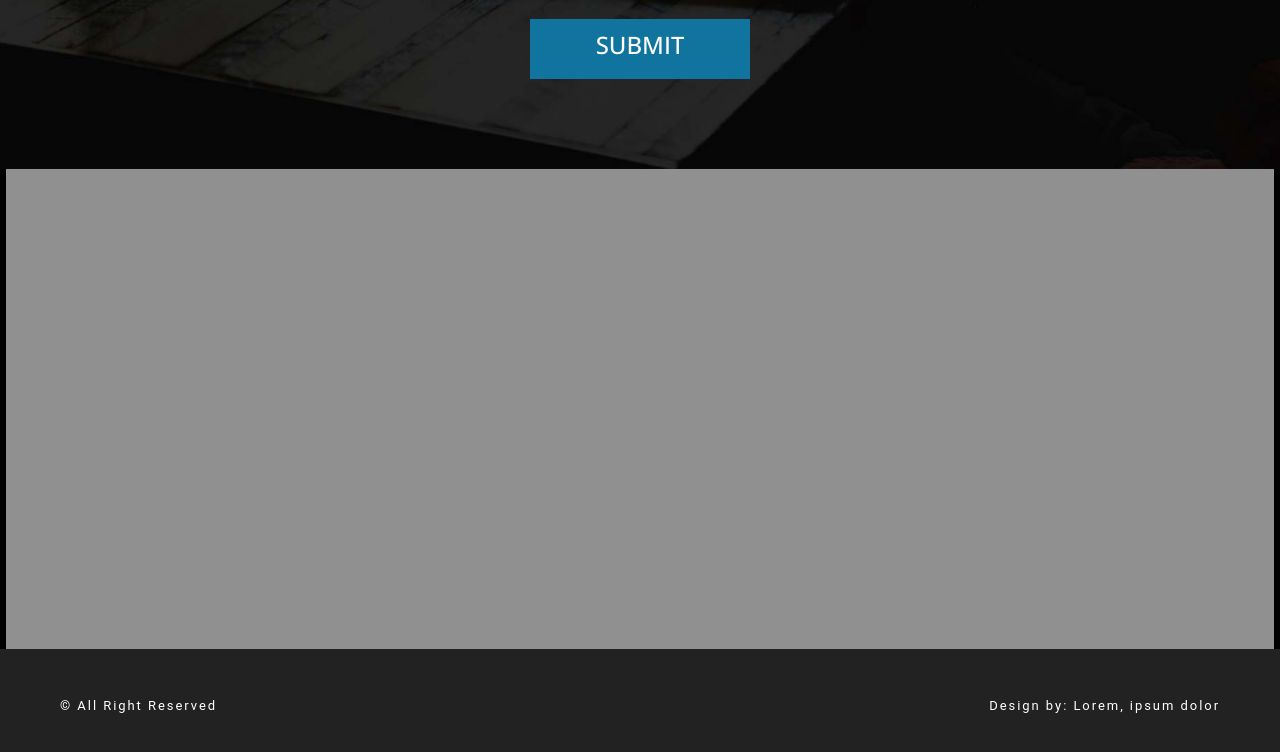
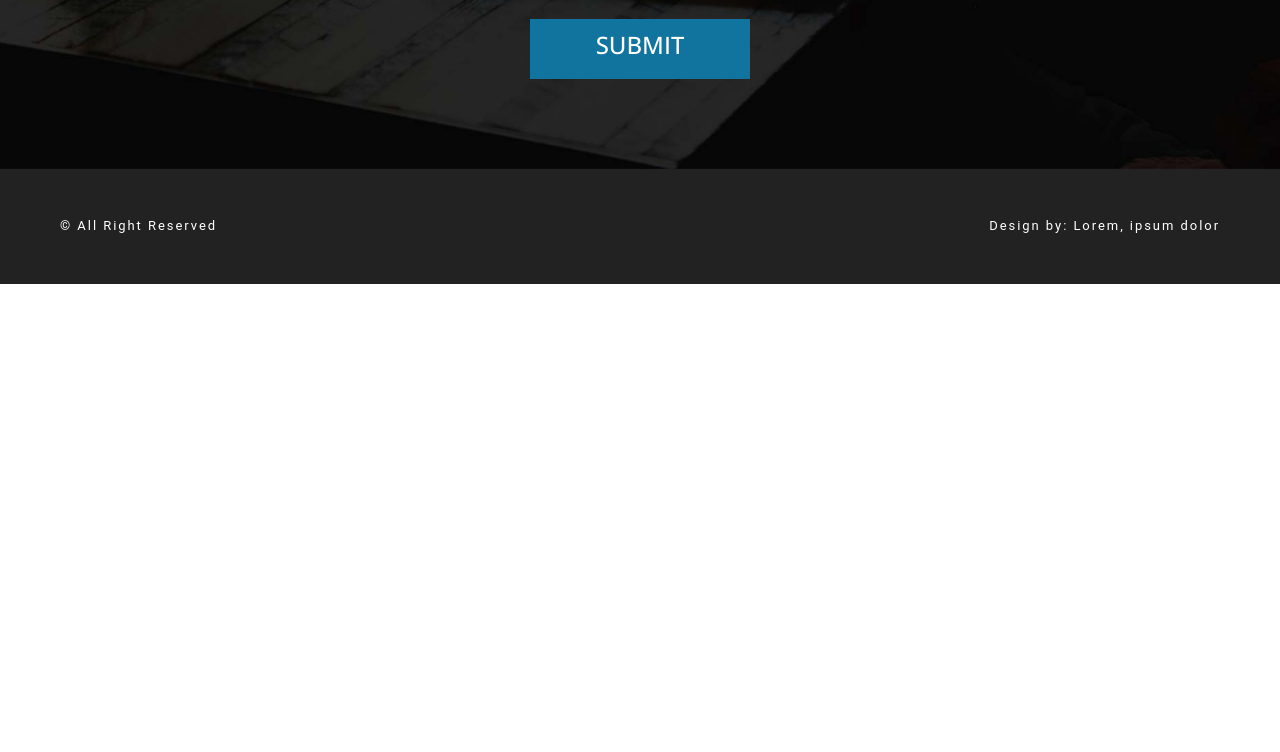
Before and after one commit to Yaroslav-Tsytsak/Digital-landing, a plain HTML site: page index.html in a window 1280 px wide. Shown: the part 6656-7408 px from the top of the page. After the commit the page ends 6940 px from the top, so only its background shows below. Drawn offline with nearby package versions, Linux system fonts and the light colour scheme.

Commit message:
Delete map
Delete yandex map

```diff
--- a/index.html
+++ b/index.html
@@ -469,15 +469,6 @@
 				</div>
 			</div>
 		</section>
-		<div class="map-wrapper">
-			<div class="white-block">
-
-			</div>
-			<div id="map-test" class="map">
-
-			</div>
-		</div>
-
 	</article>
 	<footer class="main-footer" id="main-footer">
 		<div class="container footer-wrapper">
```
